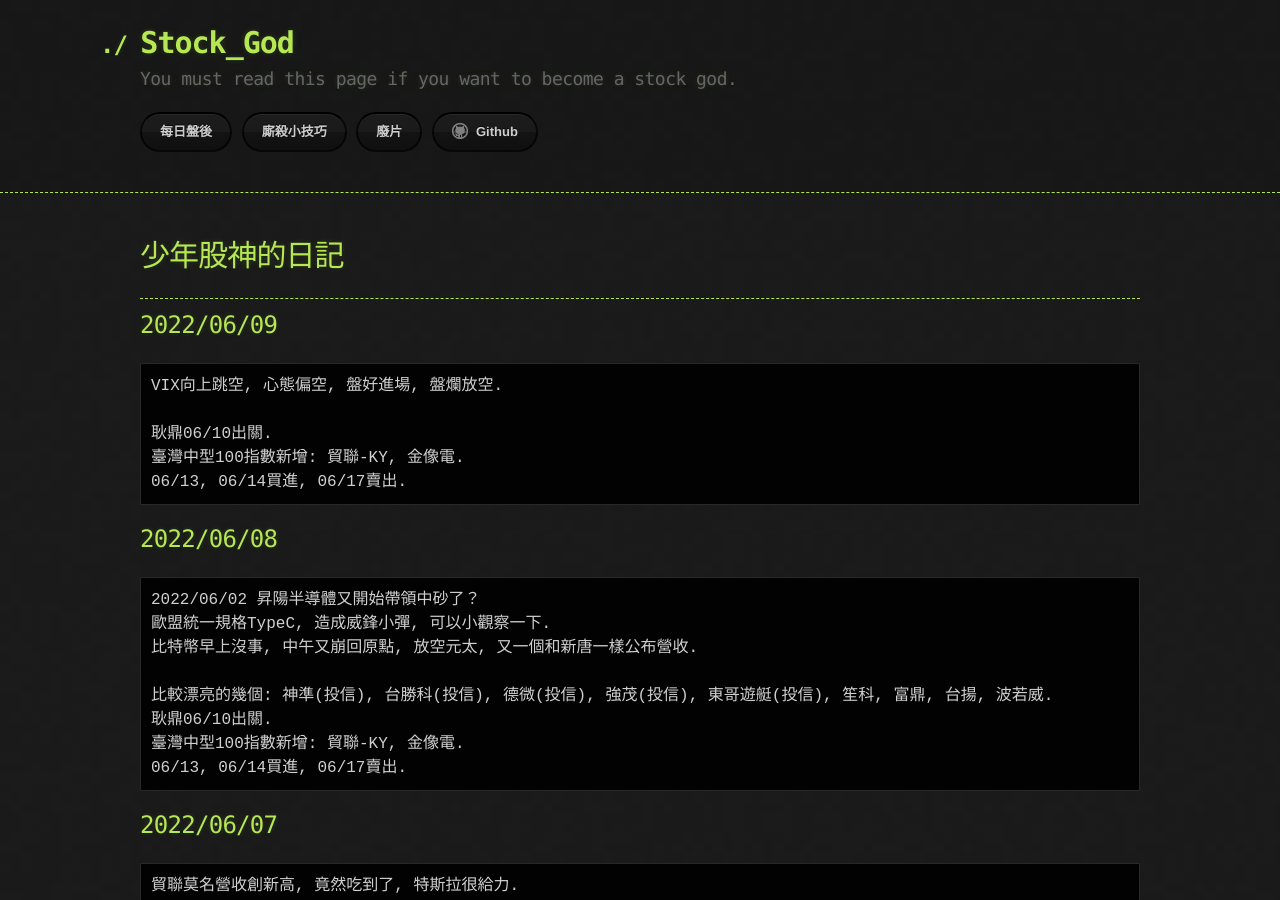
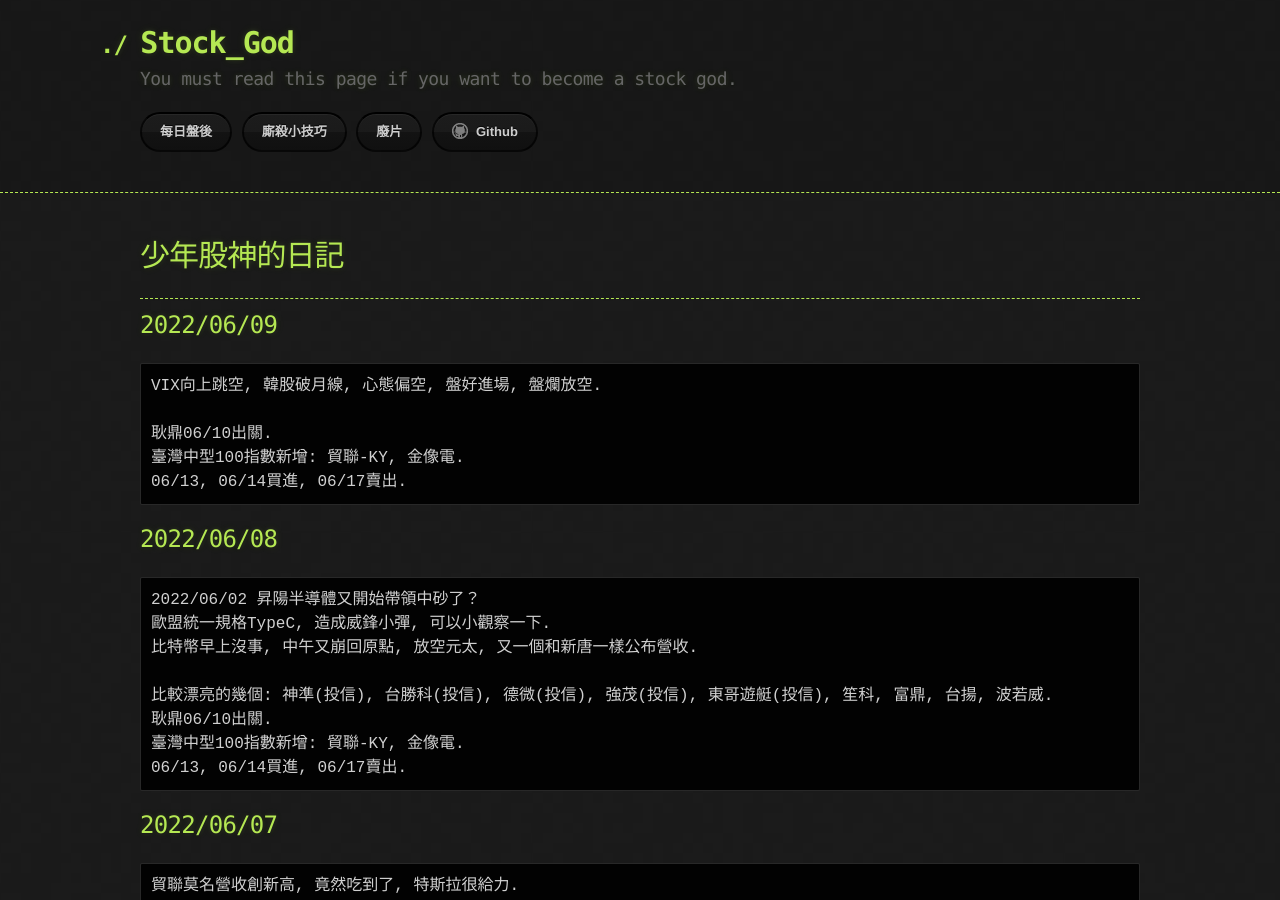
Before and after one commit to lepg5487/Stock_God, a Jekyll site: the page built from index.md, in a window 1280 px wide and 900 px high. Built offline with Jekyll 4.4.1, drawn with Linux system fonts in a browser that asks for light colours; our own code applies the rules of GitHub Pages for plain Markdown files.

Commit message:
Update index.md

````diff
--- a/index.md
+++ b/index.md
@@ -8,7 +8,7 @@
 
 ## 2022/06/09
 ```
-VIX向上跳空, 心態偏空, 盤好進場, 盤爛放空.
+VIX向上跳空, 韓股破月線, 心態偏空, 盤好進場, 盤爛放空.
 
 耿鼎06/10出關.
 臺灣中型100指數新增: 貿聯-KY, 金像電.
````
